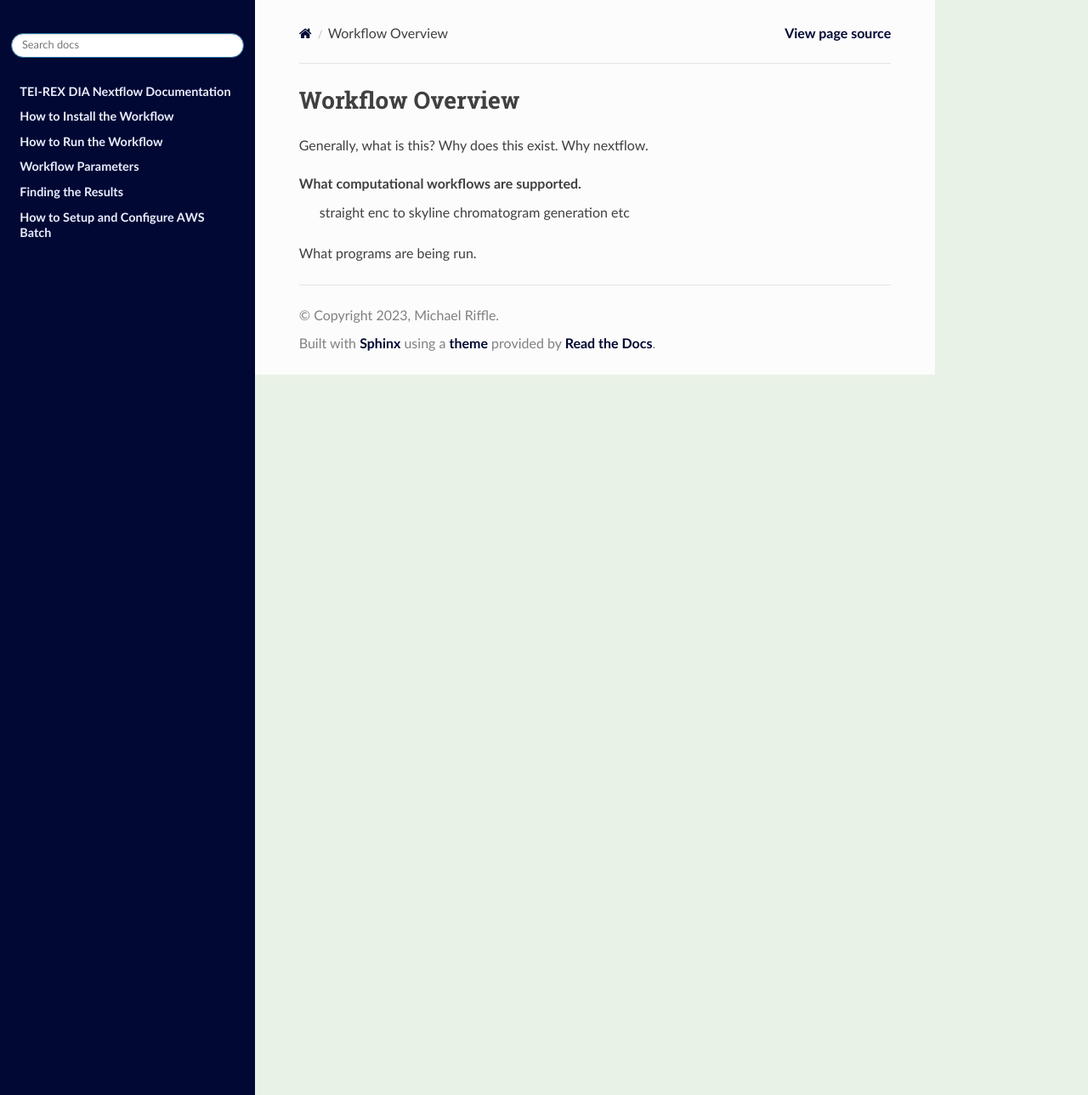
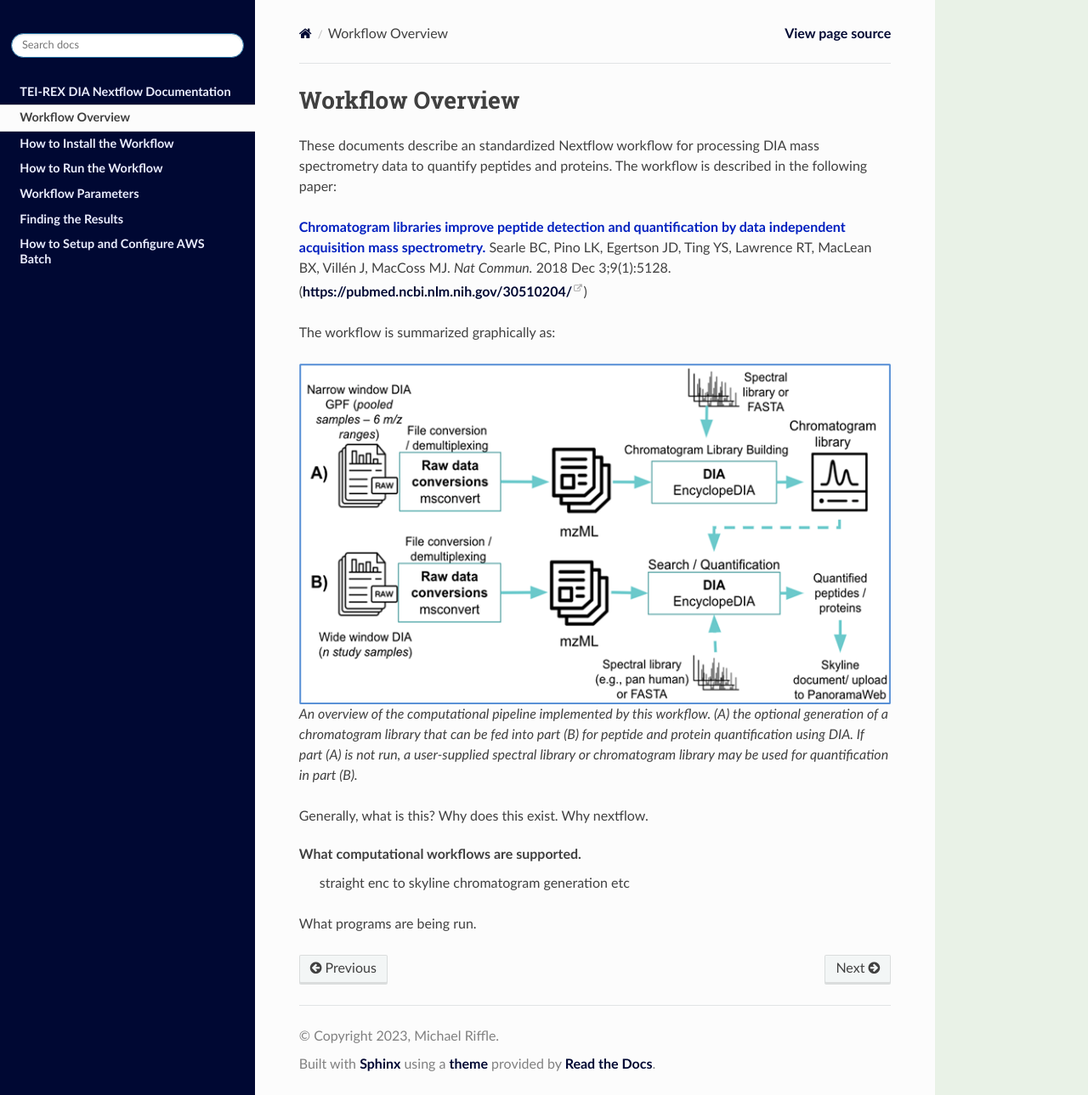
Before and after one commit to mriffle/nf-skyline-dia-ms, a Sphinx documentation site: the page built from docs/source/overview.rst, in a window 1280 px wide and 1289 px high. Shown: the whole window at 85% size. Built offline with Sphinx 7.4.7 and the Read the Docs theme 2.0.0, drawn with Linux system fonts in a browser that asks for light colours.

Commit message:
update documentation

```diff
--- a/docs/source/index.rst
+++ b/docs/source/index.rst
@@ -12,6 +12,7 @@ If you need help, have ideas for new features, encounter a problem, or have any
    :maxdepth: 2
 
    self
+   overview
    how_to_install
    how_to_run
    workflow_parameters
--- a/docs/source/overview.rst
+++ b/docs/source/overview.rst
@@ -1,6 +1,25 @@
 ===================================
 Workflow Overview
 ===================================
+
+These documents describe an standardized Nextflow workflow for processing DIA mass spectrometry
+data to quantify peptides and proteins. The workflow is described in the following paper:
+
+**Chromatogram libraries improve peptide detection and quantification by data independent acquisition mass spectrometry.**
+Searle BC, Pino LK, Egertson JD, Ting YS, Lawrence RT, MacLean BX, Villén J, MacCoss MJ. *Nat Commun.* 2018 Dec 3;9(1):5128.
+(https://pubmed.ncbi.nlm.nih.gov/30510204/)
+
+The workflow is summarized graphically as:
+
+.. figure:: /_static/workflow_figure.png
+   :class: with-border
+
+   An overview of the computational pipeline implemented by this workflow. (A) the optional
+   generation of a chromatogram library that can be fed into part (B) for peptide and
+   protein quantification using DIA. If part (A) is not run, a user-supplied spectral library
+   or chromatogram library may be used for quantification in part (B).
+
+
 
 Generally, what is this? Why does this exist. Why nextflow.
 
```
Also changed, not shown: docs/source/_static/workflow_figure.png (added).
